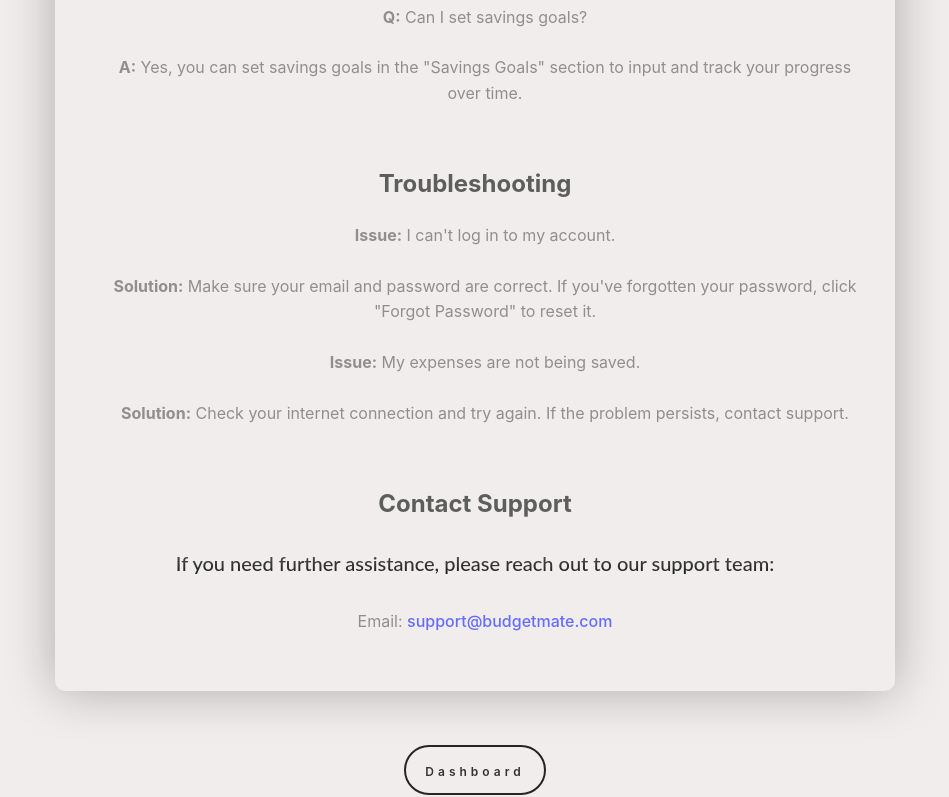
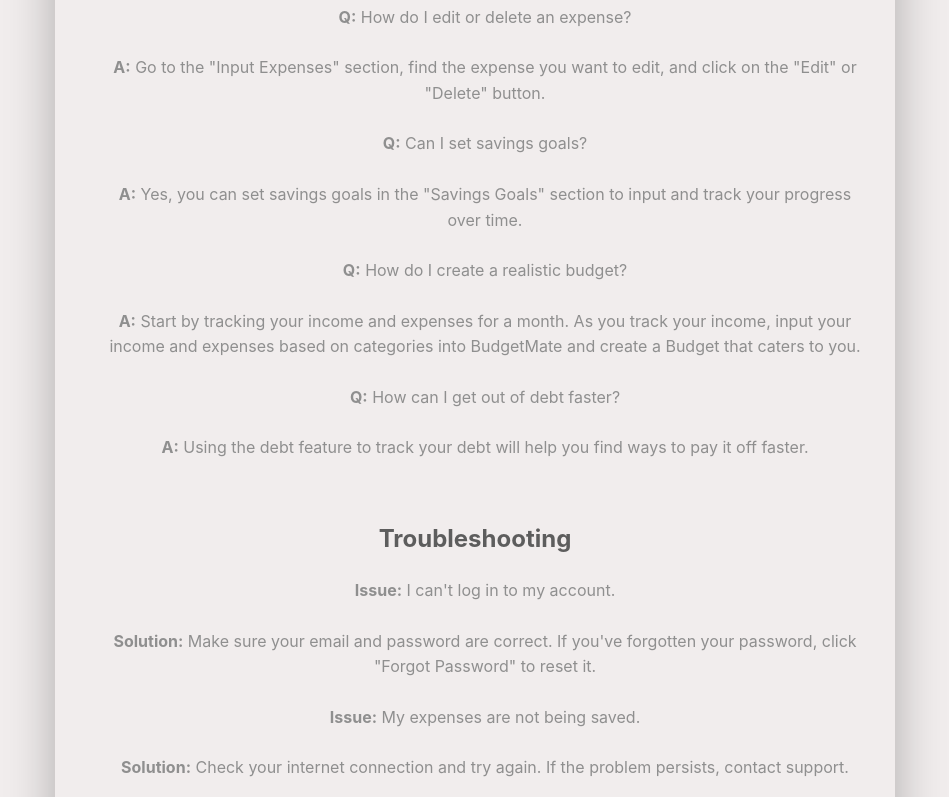
Before and after one commit to andrewvand02/BudgetMate, a React (Vite) app in the folder BudgetMate/client/: page /help in a window 1280 px wide. Shown: the part 1109-1906 px from the top of the page, without its empty margins (165-1114 px from the left). Built offline with nearby package versions, Linux system fonts and the light colour scheme.

Commit message:
Added more FAQs in help page

```diff
--- a/BudgetMate/client/src/Help.jsx
+++ b/BudgetMate/client/src/Help.jsx
@@ -47,13 +47,17 @@ const Help = () => {
                     <li><strong>Q:</strong> How can I contact support?</li>
                     <li><strong>A:</strong> Use the contact support form at the bottom of this page.</li>
 
-                    {/*
                     <li><strong>Q:</strong> How do I edit or delete an expense?</li>
                     <li><strong>A:</strong> Go to the "Input Expenses" section, find the expense you want to edit, and click on the "Edit" or "Delete" button.</li>
-                    */}
 
                     <li><strong>Q:</strong> Can I set savings goals?</li>
                     <li><strong>A:</strong> Yes, you can set savings goals in the "Savings Goals" section to input and track your progress over time.</li>
+
+                    <li><strong>Q:</strong> How do I create a realistic budget?</li>
+                    <li><strong>A:</strong> Start by tracking your income and expenses for a month. As you track your income, input your income and expenses based on categories into BudgetMate and create a Budget that caters to you.</li>
+
+                    <li><strong>Q:</strong> How can I get out of debt faster?</li>
+                    <li><strong>A:</strong> Using the debt feature to track your debt will help you find ways to pay it off faster.</li>
                     {/*
                     <li><strong>Q:</strong> How can I export my data?</li>
                     <li><strong>A:</strong> Go to "Settings" and click on "Export Data" to download a CSV file of your transactions.</li>
```
